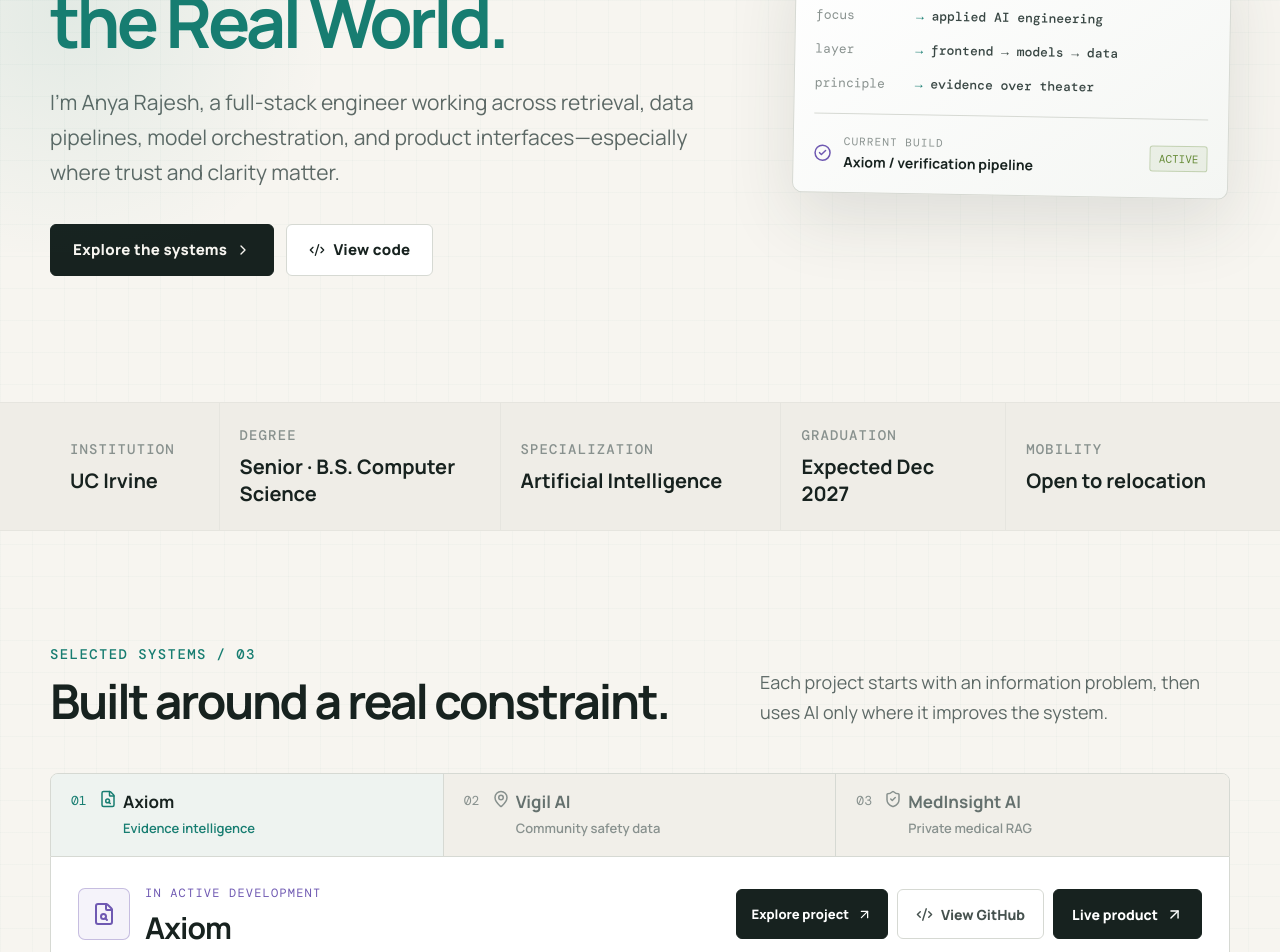
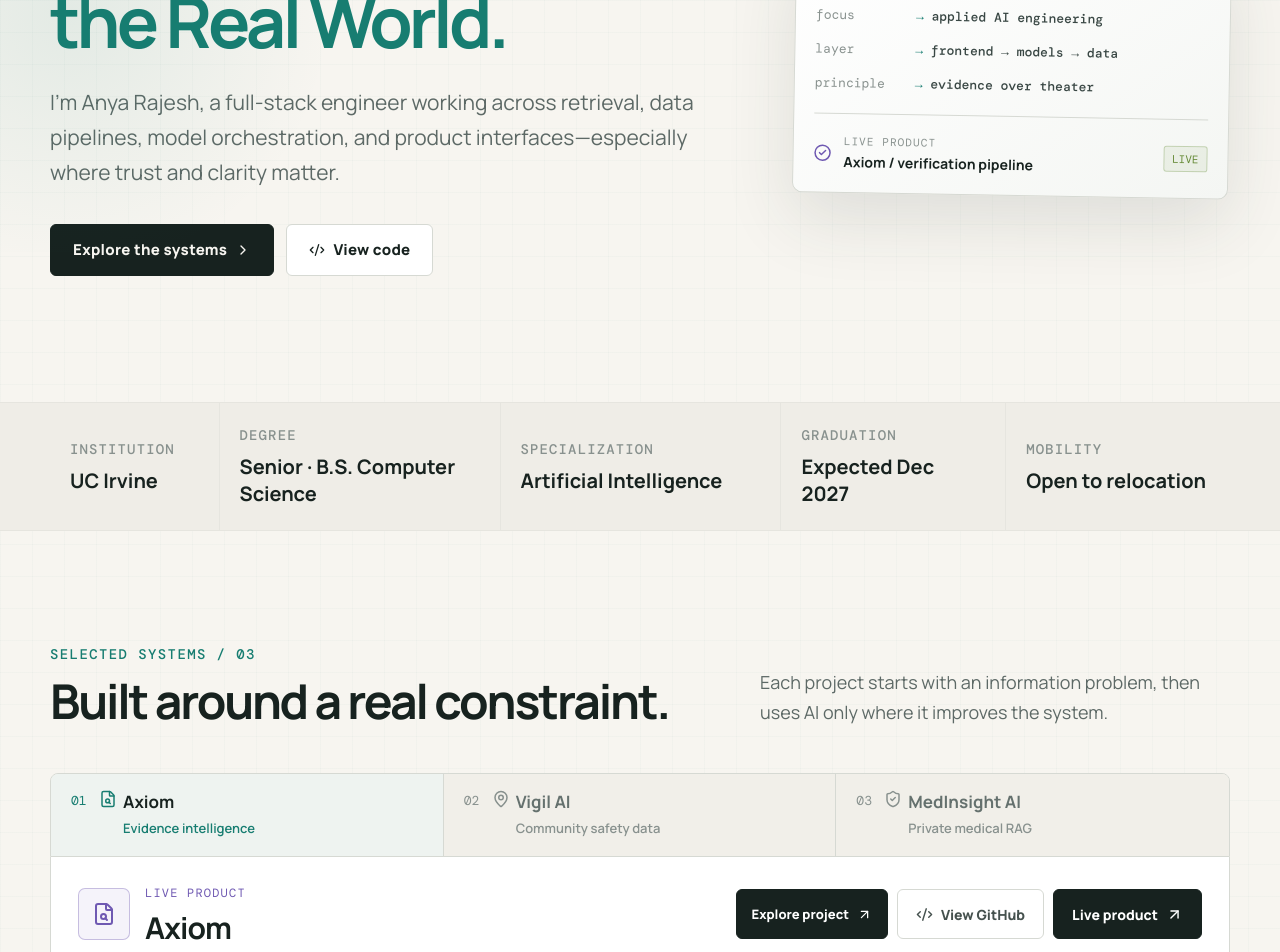
Before and after one commit to anyarajesh1/portfolio, a Next.js app: page / in a window 1280 px wide. Shown: the part 320-1272 px from the top of the page. Built offline with nearby package versions, Linux system fonts and the light colour scheme.

Commit message:
Mark Axiom as published

```diff
--- a/app/page.tsx
+++ b/app/page.tsx
@@ -9,7 +9,7 @@ import {
 
 const projects = [
   {
-    id: "axiom", index: "01", name: "Axiom", label: "Evidence intelligence", status: "In active development",
+    id: "axiom", index: "01", name: "Axiom", label: "Evidence intelligence", status: "Live product",
     problem: "AI answers sound certain even when their claims are unsupported. Axiom turns a block of text into individually testable claims, then shows the evidence behind each verdict.",
     outcome: "A traceable verification workflow—not another opaque confidence score.",
     steps: [["01", "Extract", "Decompose text into atomic claims"], ["02", "Retrieve", "Search local + external evidence"], ["03", "Rank", "Cross-encode for relevance"], ["04", "Verify", "Score entailment + contradiction"], ["05", "Referee", "Return a sourced verdict"]],
@@ -154,7 +154,7 @@ export default function Home() {
           <div className="terminal-line"><span>layer</span><strong>frontend → models → data</strong></div>
           <div className="terminal-line"><span>principle</span><strong>evidence over theater</strong></div>
           <div className="system-divider" />
-          <div className="system-status"><CheckCircle2 size={18} /><div><small>CURRENT BUILD</small><b>Axiom / verification pipeline</b></div><span className="live-dot">ACTIVE</span></div>
+          <div className="system-status"><CheckCircle2 size={18} /><div><small>LIVE PRODUCT</small><b>Axiom / verification pipeline</b></div><span className="live-dot">LIVE</span></div>
         </div>
       </section>
 
--- a/lib/projectCaseStudies.ts
+++ b/lib/projectCaseStudies.ts
@@ -23,7 +23,7 @@ export const caseStudies: CaseStudy[] = [
     name: "Axiom",
     eyebrow: "Evidence verification · Hybrid retrieval · ML evaluation",
     summary: "A claim-analysis system that decomposes AI-generated text, retrieves relevant evidence, evaluates entailment and contradiction, and returns source-backed verdicts.",
-    status: "In active development",
+    status: "Published",
     role: "Full-stack and AI systems engineering",
     repository: "https://github.com/anyarajesh1/Axiom",
     live: "https://axiom-ten-alpha.vercel.app/",
```
